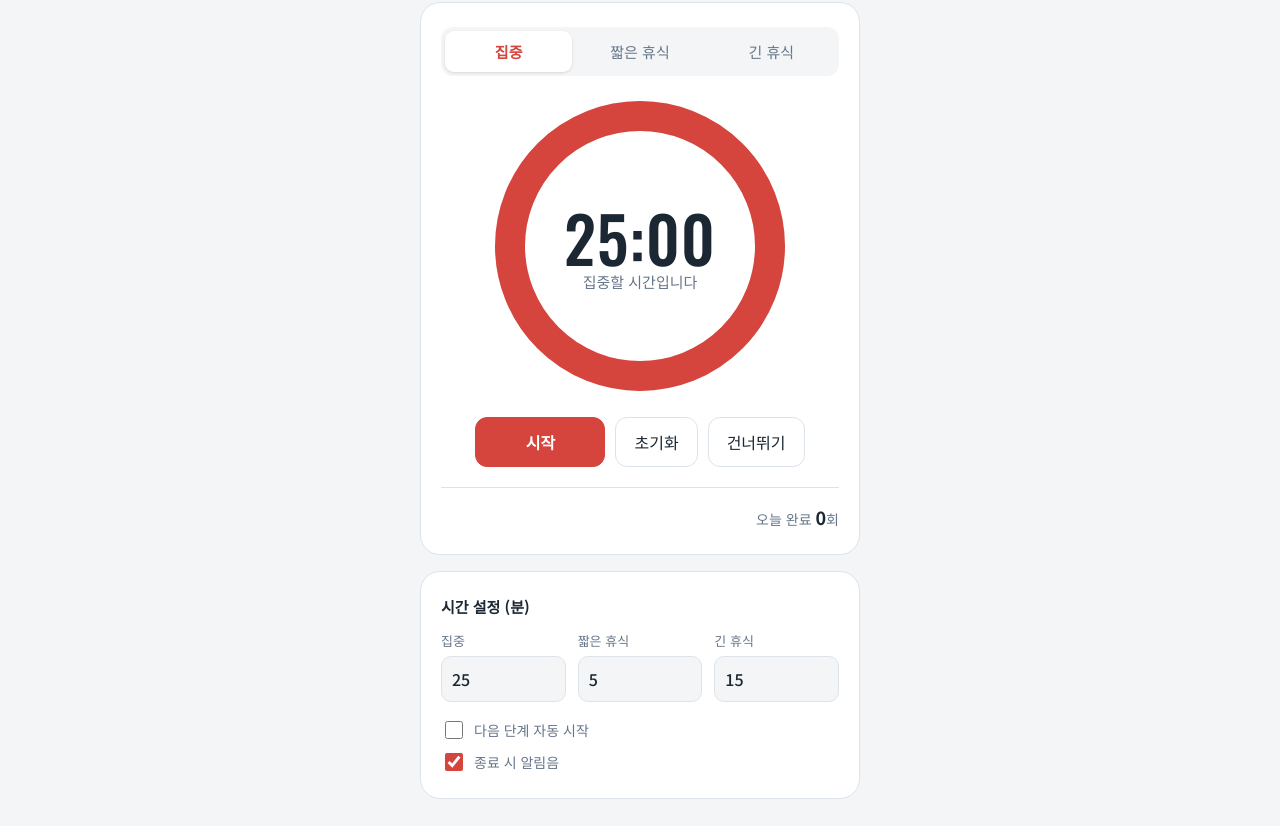
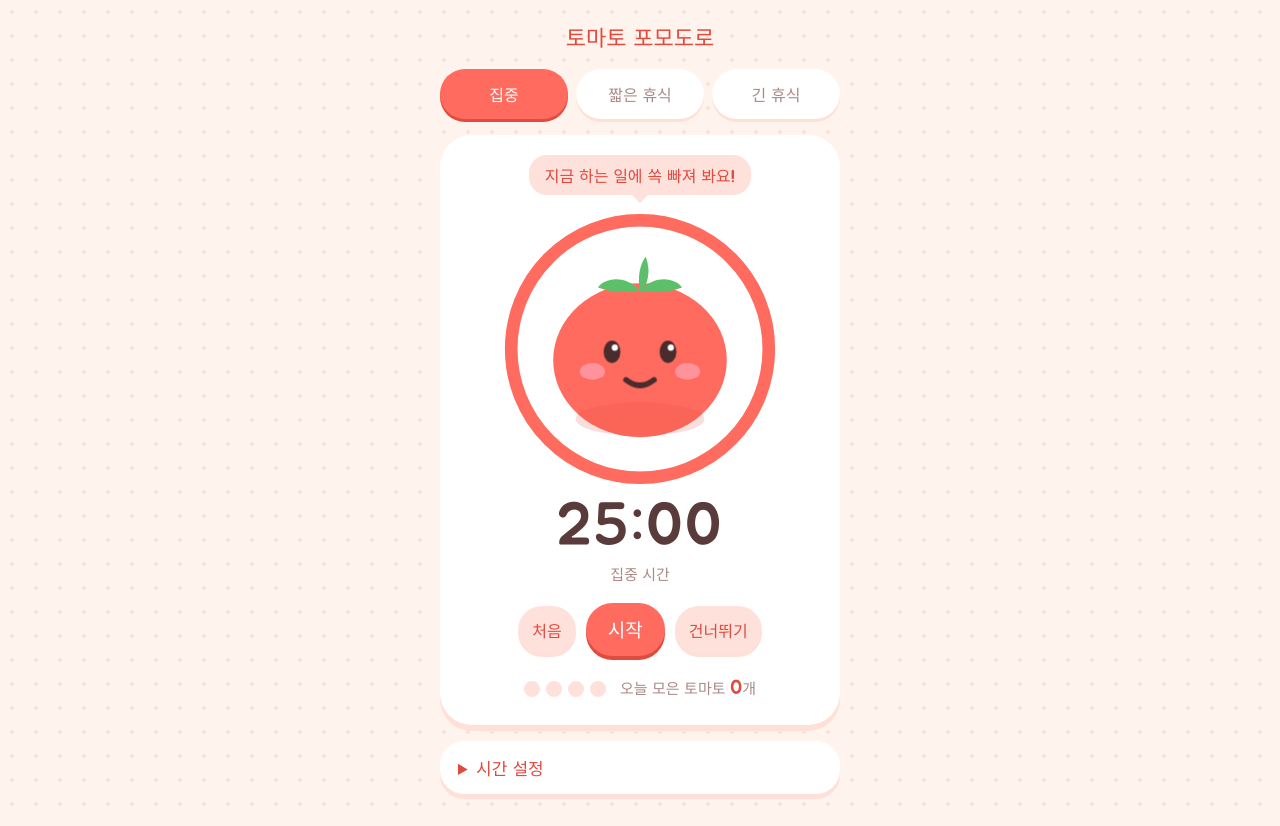
Before and after one commit to chohyunjee3412-max/261117_timer, a plain HTML site: page index.html in a window 1280 px wide. Before the commit the page ends 800 px from the top, so only its background shows below. Drawn offline with nearby package versions, Linux system fonts and the light colour scheme.

Commit message:
Update index.html

```diff
--- a/index.html
+++ b/index.html
@@ -3,167 +3,196 @@
 <head>
 <meta charset="utf-8">
 <meta name="viewport" content="width=device-width, initial-scale=1">
-<title>포모도로 타이머</title>
+<title>토마토 포모도로</title>
 <link rel="preconnect" href="https://fonts.googleapis.com">
 <link rel="preconnect" href="https://fonts.gstatic.com" crossorigin>
-<link href="https://fonts.googleapis.com/css2?family=Noto+Sans+KR:wght@400;500;700&family=Oswald:wght@500&display=swap" rel="stylesheet">
+<link href="https://fonts.googleapis.com/css2?family=Jua&display=swap" rel="stylesheet">
 <style>
-/* 레이아웃: 중앙 한 칸짜리 타이머 카드, 위에 모드 탭, 아래에 설정 */
+/* 레이아웃: 파스텔 배경 위에 둥근 카드 한 장, 가운데에 토마토 캐릭터와 진행 링 */
 :root {
-  --bg: #f3f5f7;
+  --bg: #fff3ee;
   --card: #ffffff;
-  --ink: #1b2733;
-  --muted: #66758a;
-  --line: #dde3ea;
-  --accent: #d6453d;      /* 집중 */
-  --accent-soft: #fbe6e4;
-  --rest: #1f8a70;        /* 휴식 */
-  --rest-soft: #def3ec;
-  --font-display: "Oswald", "Noto Sans KR", sans-serif;
-  --font-body: "Noto Sans KR", system-ui, sans-serif;
-  --mode: var(--accent);
-  --mode-soft: var(--accent-soft);
-  color-scheme: light;
+  --ink: #5a3b3b;
+  --muted: #a98a86;
+  --line: #ffe0d6;
+  --mode: #ff6b5e;
+  --mode-deep: #e04a3f;
+  --mode-soft: #ffe1dc;
+  --font: "Jua", "Apple SD Gothic Neo", "Malgun Gothic", sans-serif;
 }
-@media (prefers-color-scheme: dark) {
-  :root:not([data-theme="light"]) {
-    --bg: #12181f; --card: #1b232c; --ink: #e8edf2; --muted: #93a1b2; --line: #2b3641;
-    --accent: #ef6a62; --accent-soft: #3a2220; --rest: #43b595; --rest-soft: #1d3530;
-    color-scheme: dark;
-  }
-}
-:root[data-theme="dark"] {
-  --bg: #12181f; --card: #1b232c; --ink: #e8edf2; --muted: #93a1b2; --line: #2b3641;
-  --accent: #ef6a62; --accent-soft: #3a2220; --rest: #43b595; --rest-soft: #1d3530;
-  color-scheme: dark;
-}
-body[data-mode="short"], body[data-mode="long"] { --mode: var(--rest); --mode-soft: var(--rest-soft); }
+body[data-mode="short"] { --mode: #4cc59a; --mode-deep: #2fa57c; --mode-soft: #d9f5ea; --bg: #effaf4; --line: #d3f0e3; }
+body[data-mode="long"]  { --mode: #8f9bff; --mode-deep: #6f7cf0; --mode-soft: #e3e6ff; --bg: #f2f3ff; --line: #dfe2ff; }
 
 * { box-sizing: border-box; }
-html, body { height: 100%; margin: 0; }
+html, body { margin: 0; min-height: 100%; }
 body {
-  background: var(--bg); color: var(--ink); font-family: var(--font-body);
-  display: flex; align-items: center; justify-content: center; padding: 16px;
+  background: var(--bg); color: var(--ink); font-family: var(--font);
+  background-image: radial-gradient(var(--line) 2px, transparent 2px);
+  background-size: 24px 24px;
+  display: flex; justify-content: center; padding: 20px 16px 32px;
+  transition: background-color .4s;
 }
-.app { width: 100%; max-width: 440px; display: flex; flex-direction: column; gap: 16px; }
-.card { background: var(--card); border: 1px solid var(--line); border-radius: 20px; padding: 24px 20px; }
+.app { width: 100%; max-width: 400px; display: flex; flex-direction: column; gap: 16px; }
+h1 { margin: 0; text-align: center; font-size: 22px; font-weight: 400; color: var(--mode-deep); }
 
-.tabs { display: grid; grid-template-columns: repeat(3, 1fr); gap: 4px; background: var(--bg); border-radius: 12px; padding: 4px; }
+.tabs { display: grid; grid-template-columns: repeat(3, 1fr); gap: 8px; }
 .tab {
-  border: 0; background: transparent; color: var(--muted); font: 500 15px var(--font-body);
-  padding: 10px 4px; border-radius: 9px; cursor: pointer;
+  border: 3px solid transparent; background: var(--card); color: var(--muted);
+  font: 400 16px var(--font); padding: 10px 4px; border-radius: 999px; cursor: pointer;
+  box-shadow: 0 3px 0 var(--line);
 }
-.tab[aria-selected="true"] { background: var(--card); color: var(--mode); box-shadow: 0 1px 3px rgba(0,0,0,.12); font-weight: 700; }
+.tab[aria-selected="true"] { background: var(--mode); color: #fff; box-shadow: 0 3px 0 var(--mode-deep); }
 
-.dial { position: relative; width: min(100%, 300px); aspect-ratio: 1; margin: 20px auto 8px; }
-.dial svg { width: 100%; height: 100%; transform: rotate(-90deg); }
-.track { fill: none; stroke: var(--mode-soft); stroke-width: 12; }
-.bar { fill: none; stroke: var(--mode); stroke-width: 12; stroke-linecap: round; transition: stroke-dashoffset .4s linear, stroke .3s; }
-.readout { position: absolute; inset: 0; display: flex; flex-direction: column; align-items: center; justify-content: center; gap: 2px; }
-.time { font: 500 64px/1 var(--font-display); font-variant-numeric: tabular-nums; letter-spacing: 1px; }
-.label { color: var(--muted); font-size: 15px; }
+.card {
+  background: var(--card); border-radius: 32px; padding: 20px 20px 24px;
+  box-shadow: 0 6px 0 var(--line); text-align: center;
+}
 
-.controls { display: flex; gap: 10px; justify-content: center; margin-top: 16px; }
-button { font-family: var(--font-body); }
-.btn {
-  border: 1px solid var(--line); background: var(--card); color: var(--ink);
-  font-size: 16px; font-weight: 500; padding: 12px 18px; border-radius: 12px; cursor: pointer; min-height: 48px;
+.bubble {
+  display: inline-block; background: var(--mode-soft); color: var(--mode-deep);
+  border-radius: 18px; padding: 8px 16px; font-size: 16px; position: relative; margin-bottom: 14px; max-width: 100%;
 }
-.btn.primary { background: var(--mode); border-color: var(--mode); color: #fff; font-weight: 700; min-width: 130px; }
-.btn:hover { filter: brightness(.96); }
-:focus-visible { outline: 3px solid var(--mode); outline-offset: 2px; }
+.bubble::after {
+  content: ""; position: absolute; left: 50%; bottom: -8px; margin-left: -8px;
+  border: 8px solid transparent; border-bottom: 0; border-top-color: var(--mode-soft);
+}
 
-.stats { display: flex; justify-content: space-between; align-items: center; gap: 12px; margin-top: 20px; padding-top: 16px; border-top: 1px solid var(--line); }
+.stage { position: relative; width: min(100%, 280px); aspect-ratio: 1; margin: 0 auto; }
+.stage svg { width: 100%; height: 100%; display: block; }
+.ring-track { fill: none; stroke: var(--mode-soft); stroke-width: 9; }
+.ring { fill: none; stroke: var(--mode); stroke-width: 9; stroke-linecap: round; transition: stroke-dashoffset .4s linear; transform: rotate(-90deg); transform-origin: 100px 100px; }
+.body-fill { fill: var(--mode); transition: fill .3s; }
+.body-shade { fill: var(--mode-deep); opacity: .18; }
+.leaf { fill: #5cbf6a; }
+.cheek { fill: #ff9fb0; opacity: .75; }
+.face-ink { fill: #4a2c2c; }
+.face-line { fill: none; stroke: #4a2c2c; stroke-width: 4; stroke-linecap: round; stroke-linejoin: round; }
+.mascot { transform-origin: 100px 160px; }
+.running .mascot { animation: bounce 1s ease-in-out infinite; }
+.eyes-open .blink { transform-origin: center; transform-box: fill-box; animation: blink 4s infinite; }
+@keyframes bounce { 0%,100% { transform: translateY(0) scale(1,1); } 50% { transform: translateY(-6px) scale(1.02,.98); } }
+@keyframes blink { 0%,94%,100% { transform: scaleY(1); } 97% { transform: scaleY(.1); } }
+.g-focus, .g-rest { display: none; }
+body[data-mode="focus"] .g-focus { display: inline; }
+body[data-mode="short"] .g-rest, body[data-mode="long"] .g-rest { display: inline; }
+
+.time { font-size: 60px; line-height: 1; margin-top: 8px; color: var(--ink); font-variant-numeric: tabular-nums; letter-spacing: 2px; }
+.sub { color: var(--muted); font-size: 15px; margin-top: 6px; }
+
+.controls { display: flex; gap: 10px; justify-content: center; align-items: center; margin-top: 18px; }
+.btn { border: 0; font: 400 16px var(--font); cursor: pointer; border-radius: 999px; padding: 12px 14px; white-space: nowrap; background: var(--mode-soft); color: var(--mode-deep); box-shadow: 0 3px 0 var(--line); min-height: 48px; }
+.btn.primary { background: var(--mode); color: #fff; font-size: 19px; padding: 12px 22px; box-shadow: 0 4px 0 var(--mode-deep); }
+.btn:active { transform: translateY(2px); box-shadow: none; }
+:focus-visible { outline: 3px solid var(--mode-deep); outline-offset: 3px; }
+
+.stats { display: flex; justify-content: center; align-items: center; gap: 14px; margin-top: 20px; flex-wrap: wrap; }
 .dots { display: flex; gap: 6px; }
-.dot { width: 12px; height: 12px; border-radius: 50%; background: var(--line); }
-.dot.on { background: var(--accent); }
-.count { color: var(--muted); font-size: 14px; }
-.count b { color: var(--ink); font-size: 18px; font-variant-numeric: tabular-nums; }
+.dot { width: 16px; height: 16px; border-radius: 50%; background: var(--mode-soft); border: 2px solid var(--mode-soft); }
+.dot.on { background: #ff6b5e; border-color: #e04a3f; }
+.count { color: var(--muted); font-size: 15px; }
+.count b { color: var(--mode-deep); font-size: 20px; font-weight: 400; }
 
-.settings { display: grid; grid-template-columns: repeat(3, 1fr); gap: 12px; }
-.field label { display: block; color: var(--muted); font-size: 13px; margin-bottom: 6px; }
-.field input {
-  width: 100%; font: 500 16px var(--font-body); color: var(--ink); background: var(--bg);
-  border: 1px solid var(--line); border-radius: 10px; padding: 10px; font-variant-numeric: tabular-nums;
-}
-.opts { display: flex; flex-direction: column; gap: 8px; margin-top: 16px; font-size: 14px; color: var(--muted); }
+details { background: var(--card); border-radius: 24px; padding: 14px 18px; box-shadow: 0 5px 0 var(--line); }
+summary { cursor: pointer; font-size: 17px; color: var(--mode-deep); }
+.settings { display: grid; grid-template-columns: repeat(3, 1fr); gap: 10px; margin-top: 14px; }
+.field label { display: block; font-size: 14px; color: var(--muted); margin-bottom: 4px; }
+.field input { width: 100%; font: 400 18px var(--font); color: var(--ink); background: var(--bg); border: 2px solid var(--line); border-radius: 14px; padding: 8px 10px; text-align: center; }
+.opts { display: flex; flex-direction: column; gap: 8px; margin-top: 14px; font-size: 15px; color: var(--muted); }
 .opts label { display: flex; align-items: center; gap: 8px; cursor: pointer; }
-.opts input { width: 18px; height: 18px; accent-color: var(--mode); }
-h2 { font-size: 15px; margin: 0 0 14px; }
-@media (max-width: 400px) { .time { font-size: 54px; } }
-@media (prefers-reduced-motion: reduce) { .bar { transition: none; } }
+.opts input { width: 20px; height: 20px; accent-color: var(--mode); }
+
+@media (max-width: 380px) { .time { font-size: 50px; } }
+@media (prefers-reduced-motion: reduce) { .running .mascot, .eyes-open .blink { animation: none; } .ring { transition: none; } }
 </style>
 </head>
 <body data-mode="focus">
 <main class="app">
-  <section class="card" aria-label="타이머">
-    <div class="tabs" role="tablist" aria-label="모드 선택">
-      <button class="tab" role="tab" id="tab-focus" data-mode="focus" aria-selected="true">집중</button>
-      <button class="tab" role="tab" id="tab-short" data-mode="short" aria-selected="false">짧은 휴식</button>
-      <button class="tab" role="tab" id="tab-long" data-mode="long" aria-selected="false">긴 휴식</button>
+  <h1>토마토 포모도로</h1>
+
+  <div class="tabs" role="tablist" aria-label="모드 선택">
+    <button class="tab" role="tab" id="tab-focus" aria-selected="true">집중</button>
+    <button class="tab" role="tab" id="tab-short" aria-selected="false">짧은 휴식</button>
+    <button class="tab" role="tab" id="tab-long" aria-selected="false">긴 휴식</button>
+  </div>
+
+  <section class="card" aria-label="타이머" id="card">
+    <div class="bubble" id="bubble">같이 집중해 볼까요?</div>
+    <div class="stage">
+      <svg viewBox="0 0 200 200" aria-hidden="true">
+        <circle class="ring-track" cx="100" cy="100" r="92"></circle>
+        <circle class="ring" id="ring" cx="100" cy="100" r="92"></circle>
+        <g class="mascot">
+          <ellipse class="body-fill" cx="100" cy="108" rx="62" ry="55"></ellipse>
+          <ellipse class="body-shade" cx="100" cy="150" rx="46" ry="12"></ellipse>
+          <path class="leaf" d="M100 58 C88 46 74 50 70 56 C80 60 90 60 100 58 C110 60 120 60 130 56 C126 50 112 46 100 58 Z"></path>
+          <path class="leaf" d="M100 60 C98 48 100 40 104 34 C108 44 106 54 100 60 Z"></path>
+          <ellipse class="cheek" cx="66" cy="116" rx="9" ry="6"></ellipse>
+          <ellipse class="cheek" cx="134" cy="116" rx="9" ry="6"></ellipse>
+          <g class="g-focus" id="eyes-focus">
+            <g class="blink"><ellipse class="face-ink" cx="80" cy="102" rx="6" ry="8"></ellipse></g>
+            <g class="blink"><ellipse class="face-ink" cx="120" cy="102" rx="6" ry="8"></ellipse></g>
+            <circle fill="#fff" cx="82" cy="99" r="2.2"></circle><circle fill="#fff" cx="122" cy="99" r="2.2"></circle>
+            <path class="face-line" d="M90 122 Q100 130 110 122"></path>
+          </g>
+          <g class="g-rest">
+            <path class="face-line" d="M72 104 Q80 94 88 104"></path>
+            <path class="face-line" d="M112 104 Q120 94 128 104"></path>
+            <path class="face-line" d="M88 120 Q100 136 112 120 Z" style="fill:#ff8a8a"></path>
+          </g>
+        </g>
+      </svg>
     </div>
-
-    <div class="dial">
-      <svg viewBox="0 0 120 120" aria-hidden="true">
-        <circle class="track" cx="60" cy="60" r="52"></circle>
-        <circle class="bar" id="bar" cx="60" cy="60" r="52"></circle>
-      </svg>
-      <div class="readout">
-        <div class="time" id="time" role="timer" aria-live="off">25:00</div>
-        <div class="label" id="label">집중할 시간입니다</div>
-      </div>
-    </div>
+    <div class="time" id="time" role="timer" aria-live="off">25:00</div>
+    <div class="sub" id="sub">집중 시간</div>
 
     <div class="controls">
+      <button class="btn" id="reset" aria-label="초기화">처음</button>
       <button class="btn primary" id="start">시작</button>
-      <button class="btn" id="reset">초기화</button>
-      <button class="btn" id="skip">건너뛰기</button>
+      <button class="btn" id="skip" aria-label="건너뛰기">건너뛰기</button>
     </div>
 
     <div class="stats">
       <div class="dots" id="dots" aria-label="현재 회차"></div>
-      <div class="count">오늘 완료 <b id="today">0</b>회</div>
+      <div class="count">오늘 모은 토마토 <b id="today">0</b>개</div>
     </div>
   </section>
 
-  <section class="card" aria-label="설정">
-    <h2>시간 설정 (분)</h2>
+  <details>
+    <summary>시간 설정</summary>
     <div class="settings">
-      <div class="field"><label for="s-focus">집중</label><input id="s-focus" type="number" min="1" max="180" value="25" inputmode="numeric"></div>
+      <div class="field"><label for="s-focus">집중(분)</label><input id="s-focus" type="number" min="1" max="180" value="25" inputmode="numeric"></div>
       <div class="field"><label for="s-short">짧은 휴식</label><input id="s-short" type="number" min="1" max="60" value="5" inputmode="numeric"></div>
       <div class="field"><label for="s-long">긴 휴식</label><input id="s-long" type="number" min="1" max="120" value="15" inputmode="numeric"></div>
     </div>
     <div class="opts">
       <label for="o-auto"><input id="o-auto" type="checkbox"> 다음 단계 자동 시작</label>
-      <label for="o-sound"><input id="o-sound" type="checkbox" checked> 종료 시 알림음</label>
+      <label for="o-sound"><input id="o-sound" type="checkbox" checked> 끝나면 알림음</label>
     </div>
-  </section>
+  </details>
 </main>
 
 <script>
 (function () {
-  var C = 2 * Math.PI * 52;
-  var bar = document.getElementById('bar');
-  bar.style.strokeDasharray = C;
+  var C = 2 * Math.PI * 92;
+  var ring = document.getElementById('ring');
+  ring.style.strokeDasharray = C;
+  var $ = function (id) { return document.getElementById(id); };
 
-  var $ = function (id) { return document.getElementById(id); };
   var cfg = { focus: 25, short: 5, long: 15 };
-  var LABELS = { focus: '집중할 시간입니다', short: '잠깐 쉬어가세요', long: '충분히 쉬어가세요' };
-  var NAMES = { focus: '집중', short: '짧은 휴식', long: '긴 휴식' };
+  var SUB = { focus: '집중 시간', short: '짧은 휴식 시간', long: '긴 휴식 시간' };
+  var MSG = {
+    focus: ['같이 집중해 볼까요?', '지금 하는 일에 쏙 빠져 봐요!', '조금만 더 힘내요!', '잘하고 있어요!'],
+    short: ['물 한 모금 마셔요', '기지개를 쭉 펴 봐요', '눈을 잠깐 쉬게 해 줘요'],
+    long: ['푹 쉬고 와요', '산책 다녀올까요?', '긴 휴식이에요, 수고했어요!']
+  };
+  var DONE = { focus: '토마토 하나 완성!', short: '다시 집중할 시간이에요', long: '새 세트를 시작해요' };
 
-  var mode = 'focus';
-  var total = cfg.focus * 60;      // 초
-  var remain = total;
-  var running = false;
-  var endAt = 0, tick = null;
-  var round = 0;                    // 이번 세트에서 완료한 집중 횟수 (0~4)
-  var today = 0;
+  var mode = 'focus', total = 0, remain = 0, running = false, endAt = 0, tick = null, round = 0, today = 0;
 
-  // 저장소(없어도 동작)
-  var todayKey = 'pomo-' + new Date().toISOString().slice(0, 10);
+  var todayKey = 'tomato-' + new Date().toISOString().slice(0, 10);
   try {
     today = parseInt(localStorage.getItem(todayKey) || '0', 10) || 0;
-    var saved = JSON.parse(localStorage.getItem('pomo-cfg') || 'null');
+    var saved = JSON.parse(localStorage.getItem('tomato-cfg') || 'null');
     if (saved) { cfg = saved.cfg || cfg; $('o-auto').checked = !!saved.auto; $('o-sound').checked = saved.sound !== false; }
   } catch (e) {}
   $('s-focus').value = cfg.focus; $('s-short').value = cfg.short; $('s-long').value = cfg.long;
@@ -172,91 +201,77 @@ h2 { font-size: 15px; margin: 0 0 14px; }
   function save() {
     try {
       localStorage.setItem(todayKey, String(today));
-      localStorage.setItem('pomo-cfg', JSON.stringify({ cfg: cfg, auto: $('o-auto').checked, sound: $('o-sound').checked }));
+      localStorage.setItem('tomato-cfg', JSON.stringify({ cfg: cfg, auto: $('o-auto').checked, sound: $('o-sound').checked }));
     } catch (e) {}
   }
-
-  function fmt(s) {
-    var m = Math.floor(s / 60), r = s % 60;
-    return (m < 10 ? '0' : '') + m + ':' + (r < 10 ? '0' : '') + r;
-  }
+  function pick(m) { var a = MSG[m]; return a[Math.floor(Math.random() * a.length)]; }
+  function fmt(s) { var m = Math.floor(s / 60), r = s % 60; return (m < 10 ? '0' : '') + m + ':' + (r < 10 ? '0' : '') + r; }
 
   function render() {
     $('time').textContent = fmt(remain);
-    bar.style.strokeDashoffset = C * (1 - (total ? remain / total : 0));
+    ring.style.strokeDashoffset = C * (1 - (total ? remain / total : 0));
     $('start').textContent = running ? '일시정지' : (remain < total ? '계속' : '시작');
     $('today').textContent = today;
-    document.title = (running ? fmt(remain) + ' · ' + NAMES[mode] : '포모도로 타이머');
+    $('sub').textContent = SUB[mode];
+    document.title = running ? fmt(remain) + ' · 토마토 포모도로' : '토마토 포모도로';
     var dots = $('dots'); dots.innerHTML = '';
     for (var i = 0; i < 4; i++) {
       var d = document.createElement('span');
       d.className = 'dot' + (i < round ? ' on' : '');
-      dos.appendChild(d);
+      dots.appendChild(d);
     }
-    dots.setAttribute('aria-label', '현재 회차 ' + round + '/4');
-    $('label').textContent = LABELS[mode];
+    dots.setAttribute('aria-label', '이번 세트 ' + round + '/4');
     document.body.setAttribute('data-mode', mode);
-    ['focus', 'short', 'long'].forEach(function (m) {
-      $('tab-' + m).setAttribute('aria-selected', m === mode ? 'true' : 'false');
-    });
+    $('card').className = 'card' + (running ? ' running' : '') + (mode === 'focus' ? ' eyes-open' : '');
+    ['focus', 'short', 'long'].forEach(function (m) { $('tab-' + m).setAttribute('aria-selected', m === mode ? 'true' : 'false'); });
   }
+  function say(t) { $('bubble').textContent = t; }
 
   function stop() { running = false; clearInterval(tick); tick = null; }
-
-  function setMode(m) {
-    stop(); mode = m; total = remain = cfg[m] * 60; render();
-  }
+  function setMode(m) { stop(); mode = m; total = remain = cfg[m] * 60; say(pick(m)); render(); }
 
   function beep() {
     if (!$('o-sound').checked) return;
     try {
       var Ctx = window.AudioContext || window.webkitAudioContext;
-      var ac = new Ctx(); var t = ac.currentTime;
-      [0, 0.25, 0.5].forEach(function (off) {
+      var ac = new Ctx(), t = ac.currentTime;
+      [659, 784, 988].forEach(function (f, i) {
         var o = ac.createOscillator(), g = ac.createGain();
-        o.type = 'sine'; o.frequency.value = 880;
-        g.gain.setValueAtTime(0.0001, t + off);
-        g.gain.exponentialRampToValueAtTime(0.3, t + off + 0.02);
-        g.gain.exponentialRampToValueAtTime(0.0001, t + off + 0.2);
-        o.connect(g); g.connect(ac.destination); o.start(t + off); o.stop(t + off + 0.22);
+        o.type = 'triangle'; o.frequency.value = f;
+        var s = t + i * 0.2;
+        g.gain.setValueAtTime(0.0001, s);
+        g.gain.exponentialRampToValueAtTime(0.3, s + 0.02);
+        g.gain.exponentialRampToValueAtTime(0.0001, s + 0.18);
+        o.connect(g); g.connect(ac.destination); o.start(s); o.stop(s + 0.2);
       });
     } catch (e) {}
   }
 
   function next() {
-    var wasFocus = mode === 'focus';
-    if (wasFocus) { today++; round++; }
-    var nm;
-    if (wasFocus) { nm = round >= 4 ? 'long' : 'short'; }
+    var wasFocus = mode === 'focus', nm;
+    if (wasFocus) { today++; round++; nm = round >= 4 ? 'long' : 'short'; }
     else { nm = 'focus'; if (mode === 'long') round = 0; }
+    var done = DONE[mode];
     mode = nm; total = remain = cfg[nm] * 60;
-    save();
-    render();
-    return nm;
+    say(done); save(); render();
   }
 
-  function finish() {
-    stop(); remain = 0; render(); beep();
-    next();
-    if ($('o-auto').checked) start();
-  }
-
+  function finish() { stop(); remain = 0; render(); beep(); next(); if ($('o-auto').checked) start(); }
   function onTick() {
     remain = Math.max(0, Math.round((endAt - Date.now()) / 1000));
     if (remain <= 0) { finish(); return; }
     render();
   }
-
   function start() {
     if (running) return;
-    running = true;
-    endAt = Date.now() + remain * 1000;
+    running = true; endAt = Date.now() + remain * 1000;
     tick = setInterval(onTick, 250);
+    if (remain === total) say(pick(mode));
     render();
   }
 
-  $('start').onclick = function () { running ? (stop(), render()) : start(); };
-  $('reset').onclick = function () { stop(); remain = total; render(); };
+  $('start').onclick = function () { if (running) { stop(); say('잠깐 쉬는 중이에요'); render(); } else { start(); } };
+  $('reset').onclick = function () { stop(); remain = total; say(pick(mode)); render(); };
   $('skip').onclick = function () { stop(); next(); };
   ['focus', 'short', 'long'].forEach(function (m) { $('tab-' + m).onclick = function () { setMode(m); }; });
 
@@ -274,13 +289,12 @@ h2 { font-size: 15px; margin: 0 0 14px; }
   $('o-sound').addEventListener('change', save);
 
   document.addEventListener('keydown', function (e) {
-    if (e.code === 'Space' && !/INPUT|BUTTON/.test(document.activeElement.tagName)) {
-      e.preventDefault(); $('start').click();
-    }
+    if (e.code === 'Space' && !/INPUT|BUTTON|SUMMARY/.test(document.activeElement.tagName)) { e.preventDefault(); $('start').click(); }
   });
 
+  say(pick(mode));
   render();
 })();
-<\/script>
+</script>
 </body>
 </html>
```
